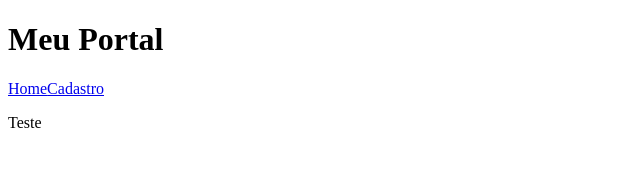
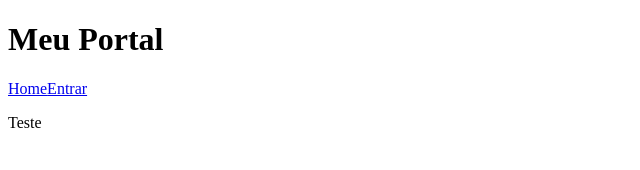
Before and after one commit to EnzoOkuizumiFiap/Login-Cadastro-Checkpoint-5, a React (Vite) app in the folder access-control-cp/: page / in a window 1280 px wide. Shown: the top 170 px of the page, without its empty margins (0-640 px from the left). Built offline with nearby package versions, Linux system fonts and the light colour scheme.

Commit message:
fix: Arrumando Link do Menu

```diff
--- a/access-control-cp/src/components/Menu/Menu.tsx
+++ b/access-control-cp/src/components/Menu/Menu.tsx
@@ -5,7 +5,7 @@
     return(
         <nav className="menu">
             <Link to="/">Home</Link>
-            <Link to="/cadastro-login">Cadastro</Link>
+            <Link to="/login">Entrar</Link>
         </nav>
     );
 }
```
